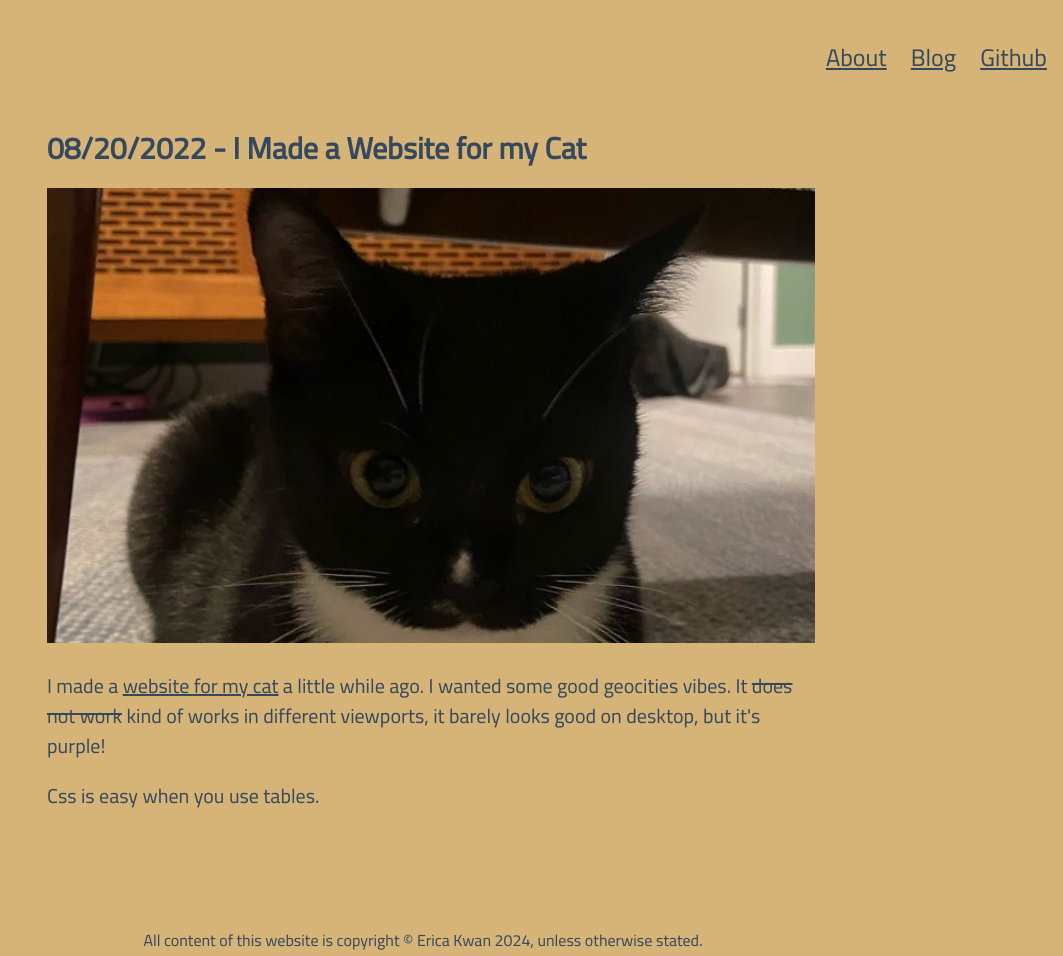
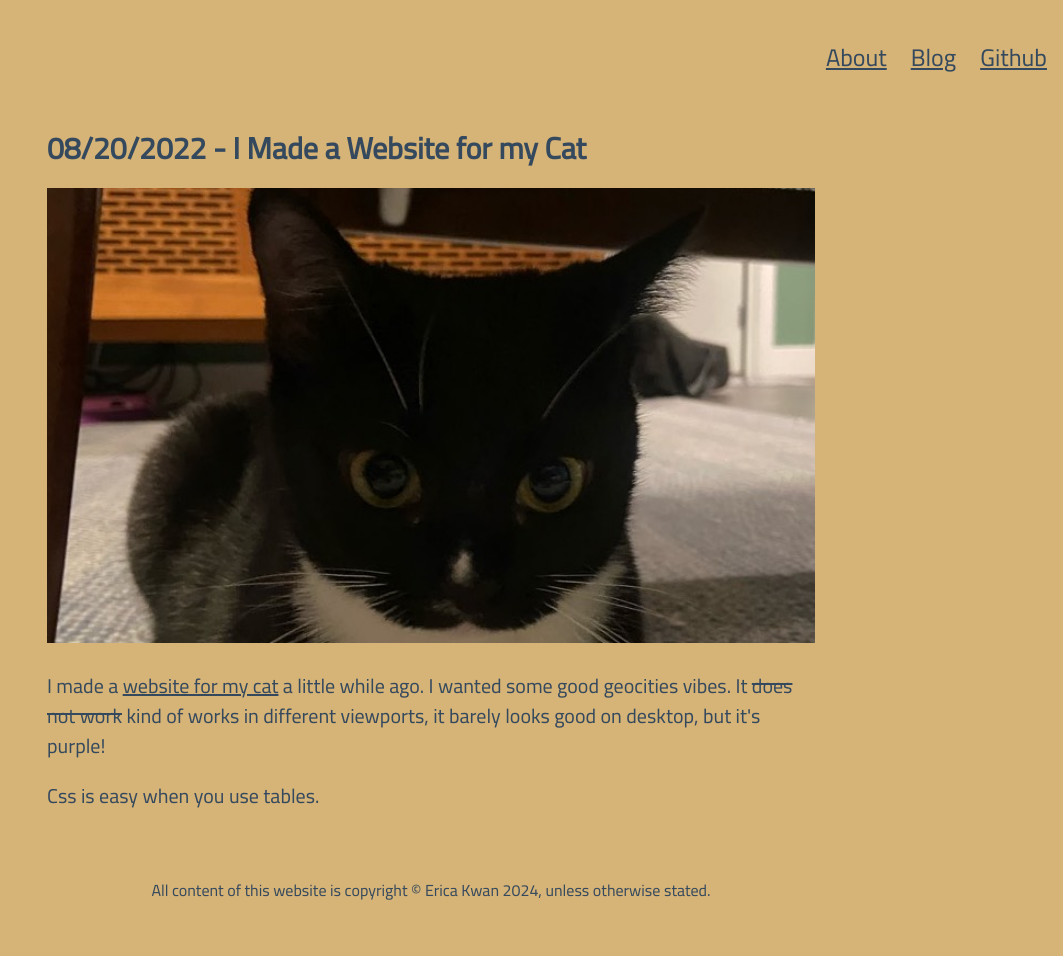
Before and after one commit to pui/personal_website, a Jekyll site: the page built from _posts/2022-08-20-website_for_my_cat.html, in a window 1280 px wide. Shown: the whole page, without its empty margins (217-1280 px from the left). Built offline with Jekyll 4.4.1, drawn with Linux system fonts in a browser that asks for light colours; after the commit the page ends 916 px from its top, so only the background shows below that.

Commit message:
fixing footer

```diff
--- a/_layouts/post.html
+++ b/_layouts/post.html
@@ -20,9 +20,9 @@
             <h2>{{ page.title }}</h2>
             {{ content }}
         </div>
-    </div>
-    <div class="footer">
-        All content of this website is copyright © Erica Kwan 2024, unless otherwise stated.
+        <div class="footer">
+            All content of this website is copyright © Erica Kwan 2024, unless otherwise stated.
+        </div>
     </div>
   </body>
 </html>
```
